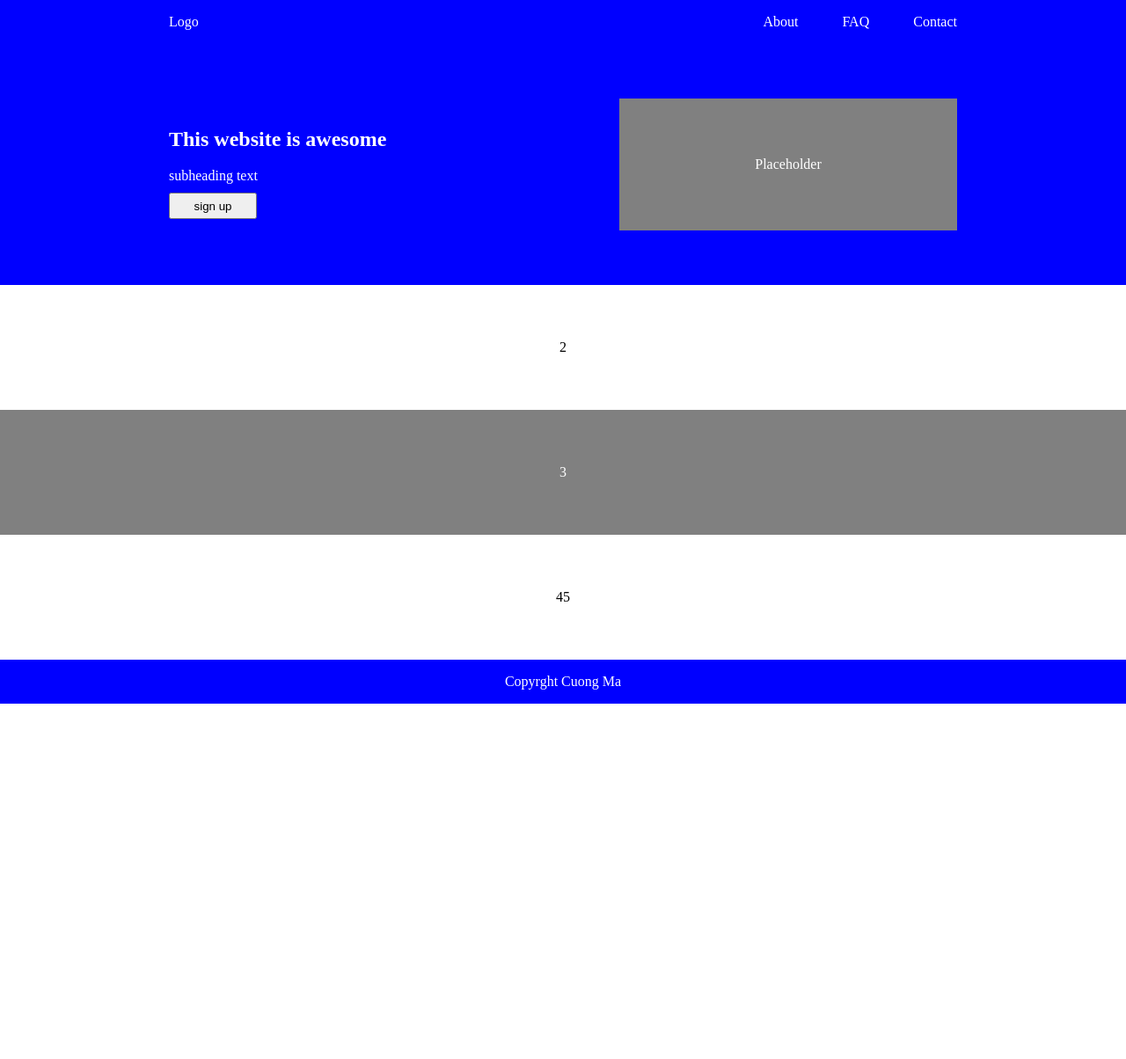
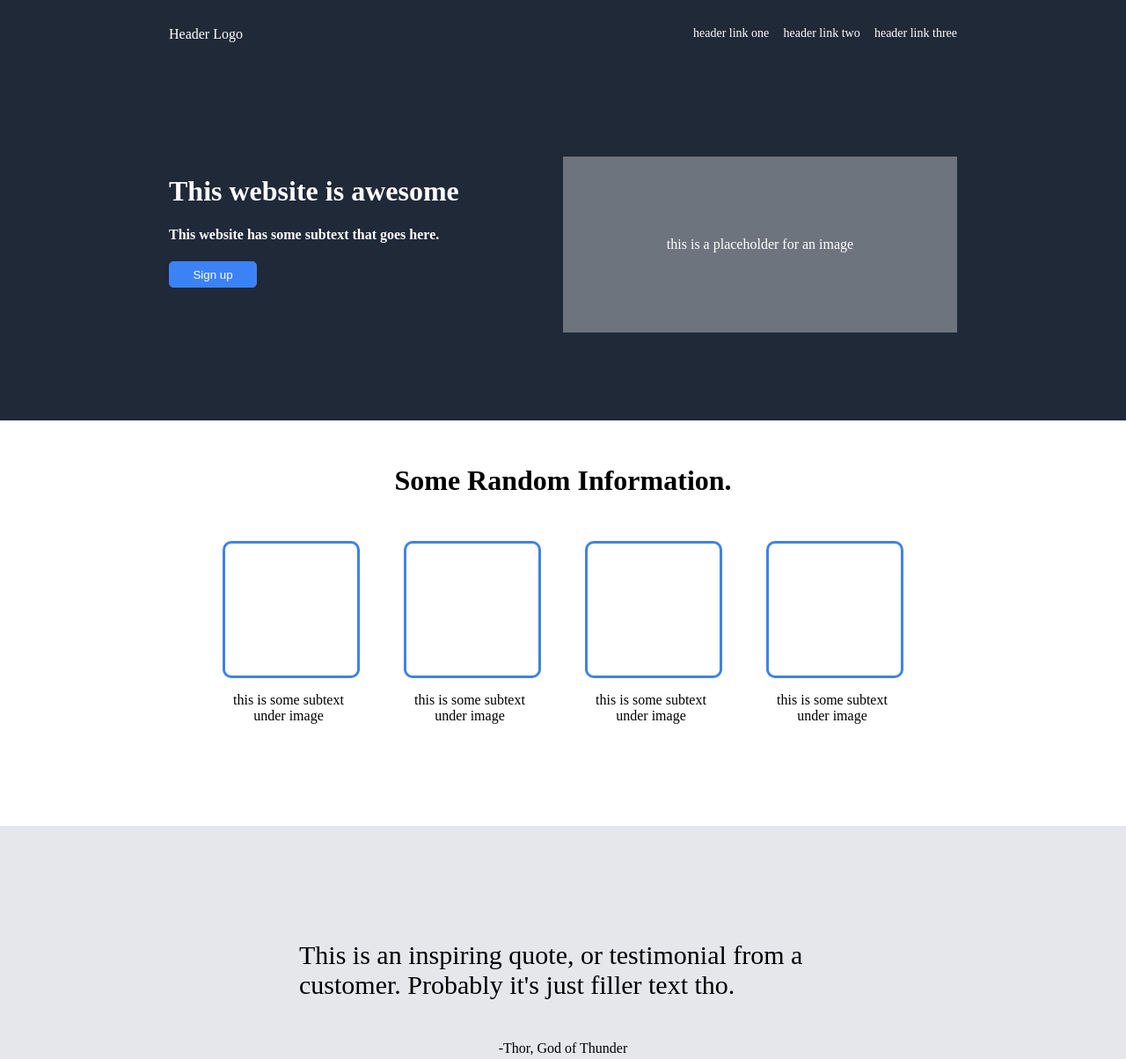
Before and after one commit to xancia/Odin-Project, a plain HTML site: page index.html in a window 1280 px wide. Shown: the top 1204 px of the page at 88% size. Before the commit the page ends 800 px from the top, so only its background shows below. Drawn offline with Linux system fonts and the light colour scheme.

Commit message:
Redid the entire thing from scratch

```diff
--- a/index.html
+++ b/index.html
@@ -5,32 +5,59 @@
   </head>
   <body>
     <header>
-      <div class="headerlogo">Logo</div>
-      <div class="headerrightside">
-        <a class="headerbuttons">About</a>
-        <a class="headerbuttons">FAQ</a>
-        <a class="headerbuttons">Contact</a>
+      <div>Header Logo</div>
+      <div class="headerlinks-main">
+        <a class="headerlinks">header link one</a>
+        <a class="headerlinks">header link two</a>
+        <a class="headerlinks">header link three</a>
       </div>
     </header>
-    <div class="content" id="top">
-      <div class="topcontent">
-        <h2>This website is awesome</h2>
-        <div class="description">
-          subheading text
+    <main class="main">
+      <div class="hero">
+        <div class="hero-content">
+          <h1>This website is awesome</h1>
+          <h4>This website has some subtext that goes here.</h4>
+          <button class="hero-button">Sign up</button>
         </div>
-        <button class="signupbutton">sign up</button>
+        <div class="hero-image">this is a placeholder for an image</div>
       </div>
-      <div class="topcontentright">
-        <a class="placeholderimage">Placeholder</a>
+      <div class="content">
+        <div>
+          <h1 class="content-title">Some Random Information.</h1>
+        </div>
+        <div  class="icon-section">
+          <div>
+            <div class="image-box"></div>
+            <p class="image-box-text">this is some subtext under image</p>
+          </div>
+          <div>
+            <div class="image-box"></div>
+            <p class="image-box-text">this is some subtext under image</p>
+          </div>
+          <div>
+            <div class="image-box"></div>
+            <p class="image-box-text">this is some subtext under image</p>
+          </div>
+          <div>
+            <div class="image-box"></div>
+            <p class="image-box-text">this is some subtext under image</p>
+          </div>
+        </div>
       </div>
-    </div>
-    <div class="content" id="topmid">2</div>
-    <div class="content" id="bottommid">3</div>
-    <div class="content" id="bottom">45</div>
-    <footer>
-      <body>
-        Copyrght Cuong Ma
-      </body>
-    </footer>
+      <div class="quote-main">
+        <p class="quote">This is an inspiring quote, or testimonial from a customer. Probably it's just filler text tho.</p>
+        <p>-Thor, God of Thunder</p>
+      </div>
+      <div class="cta-main">
+        <div class="cta">
+          <div>
+            <h2 class="cta-text">Call to action! It's time!</h2>
+            <h3 class="cta-text cta-subtext">sign up for our product</h3>
+          </div>
+          <button class="cta-button">Sign Up</button>
+        </div>
+      </div>
+    </main>
+    <footer>Cuong Ma</footer>
   </body>
 </html>
--- a/style.css
+++ b/style.css
@@ -1,104 +1,155 @@
-html,
 body {
-  height: 100%;
-  margin: 0;
-  padding: 0;
+  font-family:'Times New Roman', Times, serif;
+  display: flex;
+  flex-direction: column;
+  position: relative;
+  margin: 0
 }
 
-body {
+.main {
   display: flex;
   flex-direction: column;
 }
 
-div {
+header, footer {
   display: flex;
-}
-
-header,
-footer {
-  display: flex;
-  flex-direction: row;
-  align-items: center;
-  height: 50px;
-  background-color: blue;
+  justify-content: center;
+  background-color: #202938;
   color: white;
 }
 
 header {
+  display: flex;
   justify-content: space-between;
-  width: 100%;
-  top: 0;
+  padding: 30px 15%;
+}
+
+.headerlinks-main {
+  display: flex;
+  justify-content: space-between;
+  width: 300px;
+}
+
+.headerlinks {
+  font-weight: normal;
+  font-size: 14px
 }
 
 footer {
-  bottom: 0;
-  justify-content: center;
+  padding: 30px;
 }
 
-.headerlogo {
-  padding-left: 15%;
+.hero {
+  background-color: #202938;
+  color: white;
+  display: flex;
+  justify-content: center;
+  padding: 100px 15%;
 }
 
-.headerrightside {
-  height: 100%;
-  padding-right: 15%;
+.hero-content {
+  height: 200px;
+  width: 100%;
+}
+
+.hero-button {
+  background-color: #3b82f6;
+  border: 1px solid #3b82f6;
+  border-radius: 5px;
+  color: white;
+  height: 30px;
+  width: 100px;
+}
+
+.hero-image {
+  background-color: #6d747e;
   display: flex;
-  flex-direction: row;
   justify-content: center;
   align-items: center;
+  width: 100%;
 }
 
-.headerbuttons {
-  margin-left: 50px;
+.quote-main {
+  background-color: #e6e7eb;
+  display: flex;
+  flex-direction: column;
+  justify-content: center;
+  align-items: center;
+  padding-top: 100px;
+  padding-bottom: 100px;
+}
+
+.quote {
+  font-size: 30px;
+  max-width: 600px;
 }
 
 .content {
   display: flex;
+  flex-direction: column;
+  justify-content: center;
   align-items: center;
-  justify-content: center;
-  flex-grow: 1;
-  color: white;
-  background-color: gray;
+  padding-top: 50px;
+  padding-bottom: 100px;
 }
 
-#top {
-  display: flex;
-  background-color: blue;
+.content-title {
+  margin-top: 0;
+  margin-bottom: 50px;
 }
 
-#topmid,
-#bottom {
-  background-color: white;
-  color: black;
+.icon-section {
+  display: flex;
+  flex-direction: row;
+  gap: 50px;
 }
 
-.topcontent {
-  flex: 1;
-  display: flex;
-  flex-direction: column;
-  margin-right: 10%;
-  padding-left: 15%;
+.image-box {
+  border: 3px solid #4082e7;
+  border-radius: 10px;
+  height: 150px;
+  width: 150px;
 }
 
-.topcontentright {
-  flex: 1;
-  padding-right: 15%;
+.image-box-text {
+  text-align: center;
+  width:150px;
 }
 
-.placeholderimage {
+.cta-main {
   display: flex;
   justify-content: center;
   align-items: center;
-  background-color: gray;
-  height: 150px;
-  width: 100%;
+  color:white;
+  padding-top: 75px;
+  padding-bottom: 75px;
+
 }
 
-.description {
-  padding-bottom: 10px;
+.cta {
+  display: flex;
+  justify-content: center;
+  align-items: center;
+  background-color: #3b82f6;
+  border: 1px solid #3b82f6;
+  padding: 30px 150px;
+  gap: 200px;
+  border-radius: 10px;
 }
 
-.signupbutton {
+.cta-button {
+  background-color: #3b82f6;
+  border: 2px solid white;
+  color:white;
+  border-radius: 5px;
   height: 30px;
   width: 100px;
 }
+
+.cta-text {
+  margin:0;
+}
+
+.cta-subtext {
+  font-weight: normal;
+}
```
